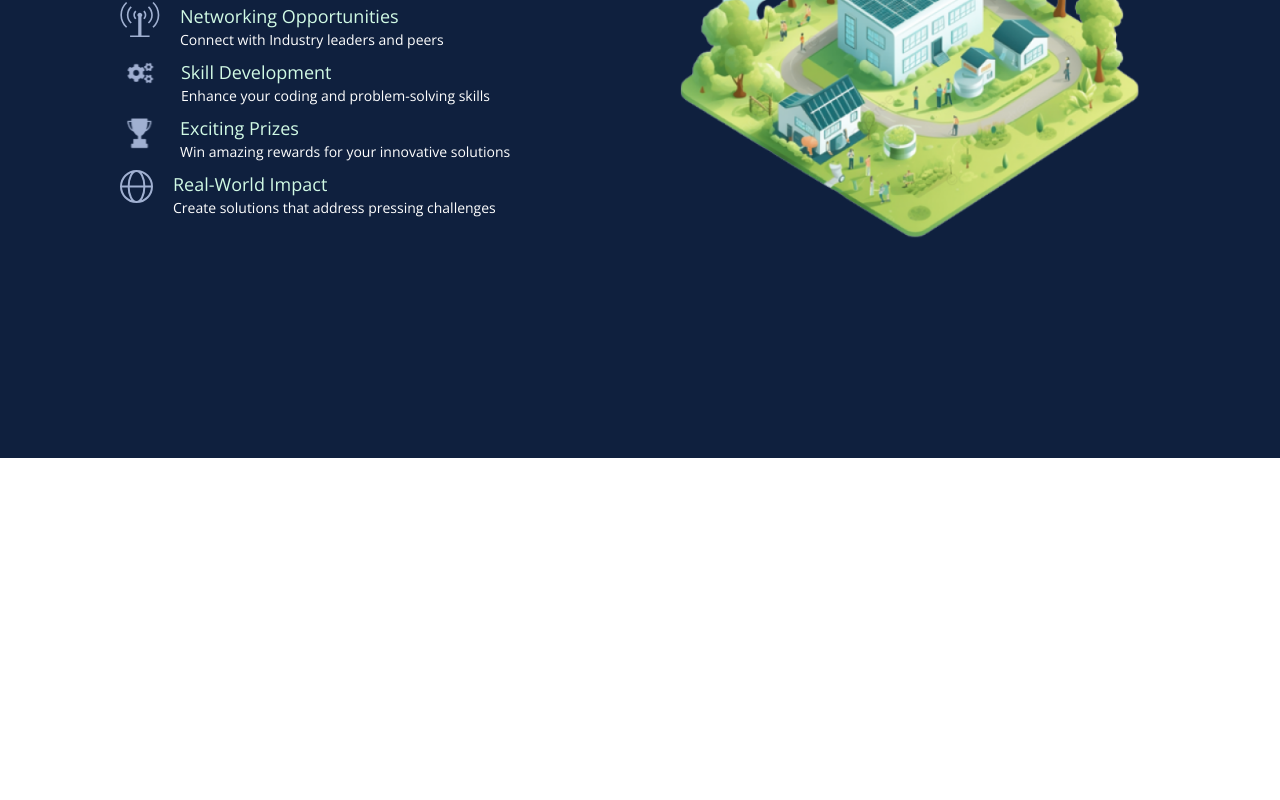
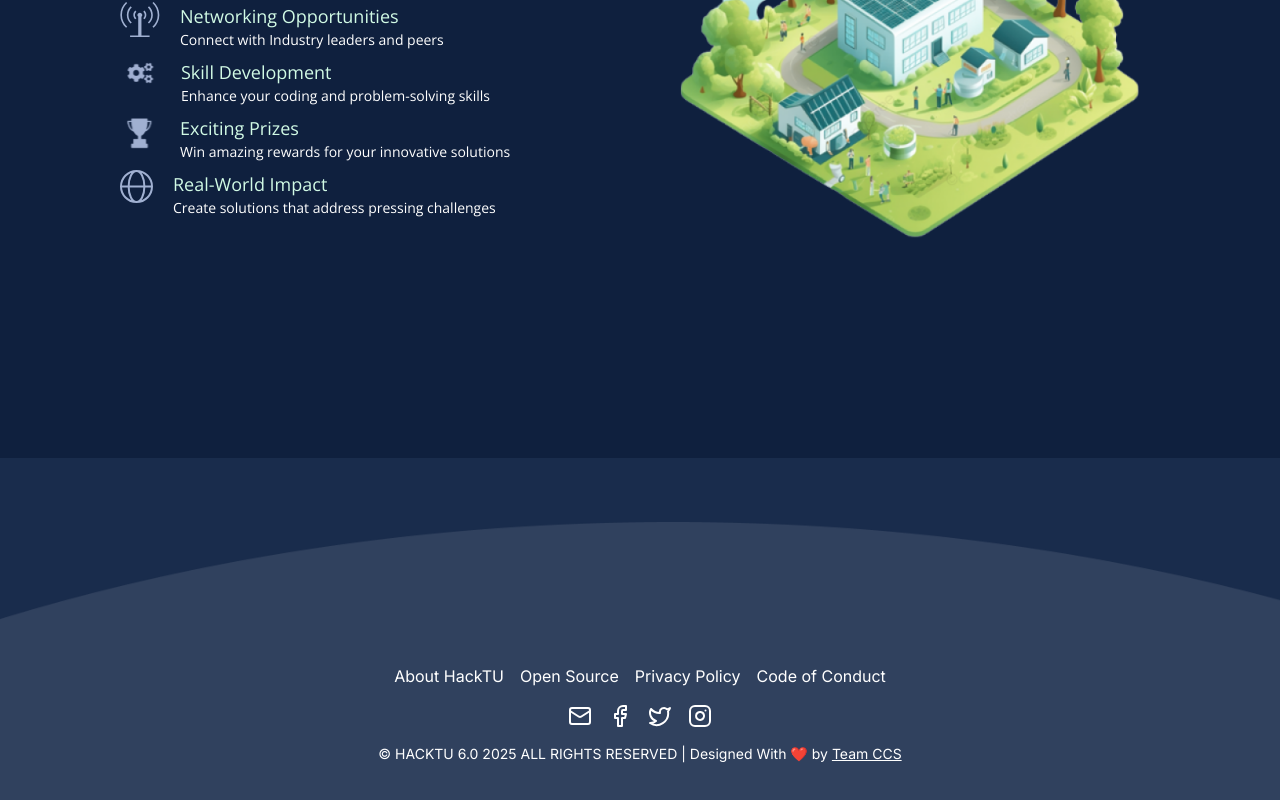
Before and after one commit to himanishpuri/HackTU6.0, a React (Vite) app: page / in a window 1280 px wide. Shown: the part 1142-1942 px from the top of the page. Before the commit the page ends 1600 px from the top, so only its background shows below. Built offline with nearby package versions, Linux system fonts and the light colour scheme; a web font is replaced by a local one.

Commit message:
footer done

```diff
--- a/src/MainLayout.tsx
+++ b/src/MainLayout.tsx
@@ -1,6 +1,7 @@
 import NewNavbar from "./Pages/LandingPage/Component/Navbar/NewNavbar";
 import Landing from "./Pages/LandingPage/Landing";
 import WhyParticipate from "./Pages/WhyParticipate/WhyParticipate";
+import Footer from "./Pages/Footer/Footer";
 
 function MainLayout() {
 	return (
@@ -8,6 +9,7 @@ function MainLayout() {
 			<NewNavbar />
 			<Landing />
 			<WhyParticipate />
+			<Footer />
 		</>
 	);
 }
--- /dev/null
+++ b/src/Pages/Footer/Footer.tsx
@@ -0,0 +1,34 @@
+import curve from "./Assets/footer_arc.png";
+import { Mail, Facebook, Twitter, Instagram } from "lucide-react";
+
+function Footer() {
+	return (
+		<div className="bg-[#192c4c] pt-16">
+			<div
+				style={{ backgroundImage: `url(${curve})` }}
+				className="min-h-96 bg-cover bg-center p-[10dvw] flex flex-col items-center justify-center gap-4 font-inter font-normal text-white"
+			>
+				<div className=" flex justify-between items-center gap-4">
+					<h1>About HackTU</h1>
+					<h1>Open Source</h1>
+					<h1>Privacy Policy</h1>
+					<h1>Code of Conduct</h1>
+				</div>
+				<div className="flex justify-center items-center gap-4 cursor-pointer">
+					<Mail color="#fff" />
+					<Facebook color="#ffffff" />
+					<Twitter color="#ffffff" />
+					<Instagram color="#ffffff" />
+				</div>
+				<div>
+					<h1 className="text-center text-sm">
+						&copy; HACKTU 6.0 2025 ALL RIGHTS RESERVED | Designed With ❤️
+						by <span className="underline">Team CCS</span>
+					</h1>
+				</div>
+			</div>
+		</div>
+	);
+}
+
+export default Footer;
--- a/src/index.css
+++ b/src/index.css
@@ -1,6 +1,7 @@
 @import url("https://fonts.googleapis.com/css2?family=ABeeZee:ital@0;1&family=Abel&family=Lexend:wght@100..900&display=swap");
 @import url("https://fonts.googleapis.com/css2?family=Fugaz+One&display=swap");
 @import url("https://fonts.googleapis.com/css2?family=Open+Sans:ital@0;1&display=swap");
+@import url("https://fonts.googleapis.com/css2?family=Inter:ital,opsz@0,14..32;1,14..32&display=swap");
 @tailwind base;
 @tailwind components;
 @tailwind utilities;
--- a/tailwind.config.js
+++ b/tailwind.config.js
@@ -10,6 +10,7 @@ export default {
 				abeezee: ["ABeeZee", "sans-serif"],
 				fugaz_one: ["Fugaz One", "sans-serif"],
 				open_sans: ["Open Sans", "sans-serif"],
+				inter: ["Inter", "sans-serif"],
 			},
 			borderRadius: {
 				lg: "var(--radius)",
```
Also changed, not shown: src/Pages/Footer/Assets/footer_arc.png (added).
